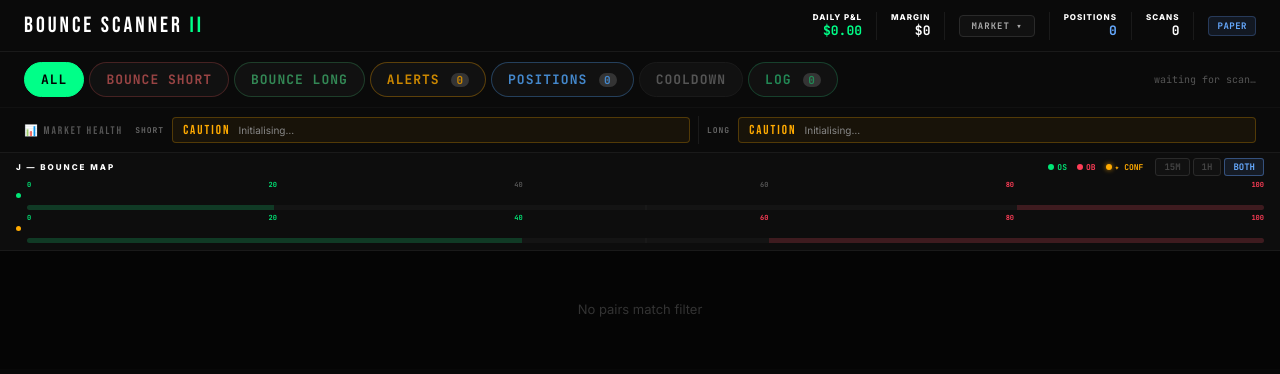
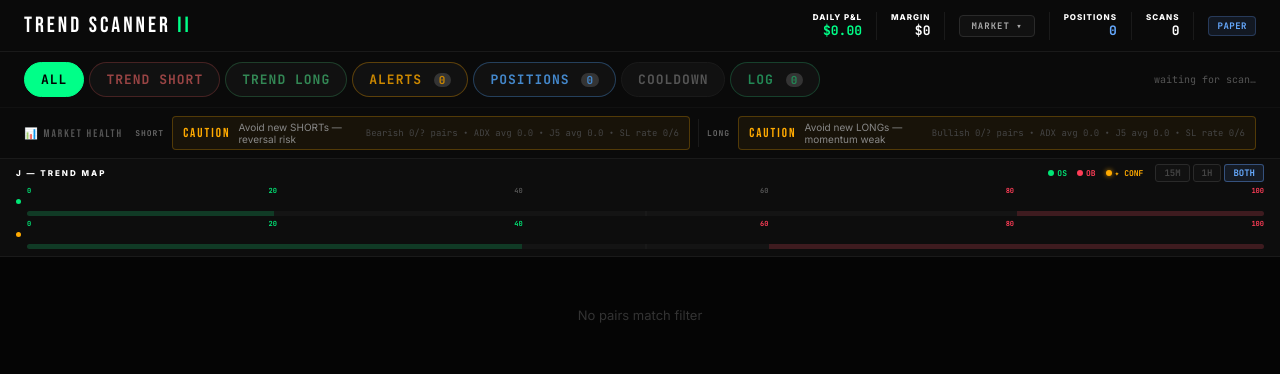
Before and after one commit to krishnanrvijay-afk/trend-scanner-deux, a FastAPI app: page / in a window 1280 px wide. Shown: the top 374 px of the page. Run offline with FastAPI, Linux system fonts and the light colour scheme; data that the repository does not hold is empty.

Commit message:
Fix title BOUNCE SCANNER to TREND SCANNER

```diff
--- a/static/dashboard.js
+++ b/static/dashboard.js
@@ -1,4 +1,4 @@
-/* ── Bounce Scanner II — dashboard.js ──────────────────────────────────────── */
+/* ── Trend Scanner II — dashboard.js ──────────────────────────────────────── */
 let STATE        = null;
 let activeFilter = 'ALL';
 let activeTab    = 'grid';
@@ -93,11 +93,43 @@ function updateScanStatus() {
 }
 
 // ── Master render ─────────────────────────────────────────────────────────────
+
+// ── Market Health strip ───────────────────────────────────────────────────────
+function renderMarketHealth() {
+  const mh = STATE?.market_health;
+  const colCls = st => 'mh-col mh-col-' + (st || 'caution').toLowerCase();
+  const rec = (st, side) => {
+    if (st === 'RUN')     return side === 'SHORT' ? 'TC and Trend SHORTs clear' : 'TC and Trend LONGs clear';
+    if (st === 'CAUTION') return side === 'SHORT' ? 'Avoid new SHORTs — reversal risk' : 'Avoid new LONGs — momentum weak';
+    if (st === 'HALT')    return 'No new entries — protect open positions';
+    return 'Initialising…';
+  };
+  const metStr = (isBear) => {
+    if (!mh) return '';
+    const n   = isBear ? (mh.bear_count ?? 0) : (mh.bull_count ?? 0);
+    const lbl = isBear ? 'Bearish' : 'Bullish';
+    const slN = Math.round((mh.sl_rate || 0) * 6);
+    return `${lbl} ${n}/${mh.total || '?'} pairs • ADX avg ${(mh.avg_adx||0).toFixed(1)} • J5 avg ${(mh.avg_j5||0).toFixed(1)} • SL rate ${slN}/6`;
+  };
+  const renderSide = (elId, status, side, isBear) => {
+    const el = document.getElementById(elId);
+    if (!el) return;
+    el.className = colCls(status);
+    el.innerHTML =
+      `<div class="mh-badge">${status || 'CAUTION'}</div>` +
+      `<div class="mh-rec">${rec(status, side)}</div>` +
+      `<div class="mh-metrics">${metStr(isBear)}</div>`;
+  };
+  renderSide('mh-short', mh?.short_status || 'CAUTION', 'SHORT', true);
+  renderSide('mh-long',  mh?.long_status  || 'CAUTION', 'LONG',  false);
+}
+
 function render() {
   renderHeader();
   updateNavCounts();
   updateScanStatus();
   renderBanner();
+  renderMarketHealth();
   if (activeTab === 'grid')   renderCards();
   if (activeTab === 'alerts') renderAlertsTab();
   if (activeTab === 'pos')    renderPositionsTab();
@@ -175,8 +207,8 @@ function renderCards() {
   const filtered = pairs.filter(p => {
     if (activeFilter === 'ALL')          return true;
     if (activeFilter === 'ALERTS')       return alerts.some(a => a.symbol === p.symbol);
-    if (activeFilter === 'BOUNCE_SHORT') return p.short_score === 4;
-    if (activeFilter === 'BOUNCE_LONG')  return p.long_score  === 4;
+    if (activeFilter === 'TREND_SHORT') return p.short_score === 4;
+    if (activeFilter === 'TREND_LONG')  return p.long_score  === 4;
     if (activeFilter === 'COOLDOWN')     return p.cooldown_short > 0 || p.cooldown_long > 0;
     return true;
   });
@@ -517,8 +549,8 @@ function buildAlertCard(a, trades, pairMap) {
 
   // ── Header badges ─────────────────────────────────────────────────────────
   const dirPill = isShort
-    ? '<span class="ac-dir dir-short">BOUNCE SHORT</span>'
-    : '<span class="ac-dir dir-long">BOUNCE LONG</span>';
+    ? '<span class="ac-dir dir-short">TREND SHORT</span>'
+    : '<span class="ac-dir dir-long">TREND LONG</span>';
   const tierCls = a.tier === 'HIGH_PROB' ? 'tp-high' : a.tier === 'STRONG' ? 'tp-strong' : 'tp-regular';
   const tierLbl = a.tier === 'HIGH_PROB' ? 'HIGH PROB' : a.tier === 'STRONG' ? 'STRONG' : 'REGULAR';
 
@@ -754,7 +786,7 @@ function buildPosCard(t, prices, pairStates) {
       <span class="pcv2-sym">${sym}</span>
       <span class="pcv2-dir" style="color:${dirCol};border-color:${dirCol}">${t.direction}</span>
       <span style="color:#ffaa00;font-size:13px;line-height:1">★</span>
-      <span class="pcv2-sig">Bounce</span>
+      <span class="pcv2-sig">Trend</span>
       <span style="font-size:11px;font-weight:700;color:${dirCol}">${cond}</span>
       ${score ? `<span class="pcv2-sc">${score}pts</span>` : ''}
     </div>
@@ -1390,7 +1422,7 @@ function _ovRender(pn, d) {
   let dirBadge = '';
   if (alert || state === 'IN_TRADE') {
     const dl = dir === 'LONG' ? 'pov-dir-l' : 'pov-dir-s';
-    dirBadge = `<span class="pov-badge ${dl}">BOUNCE ${dir||''}</span>`;
+    dirBadge = `<span class="pov-badge ${dl}">TREND ${dir||''}</span>`;
   }
   let confBadge = '';
   if (d.confluence_long || d.confluence_short)
--- a/templates/dashboard.html
+++ b/templates/dashboard.html
@@ -489,7 +489,7 @@
 <body>
 
 <div class="header">
-  <div class="logo">BOUNCE SCANNER <span>II</span></div>
+  <div class="logo">TREND SCANNER <span>II</span></div>
   <div class="header-right">
     <div class="hstat">
       <div class="hstat-label">DAILY P&L</div>
@@ -530,8 +530,8 @@
 <div class="nav-row">
   <div class="nav-pills">
     <div class="fp active"         data-tab="grid"    data-filter="ALL"          onclick="setNav(this)">ALL</div>
-    <div class="fp fp-short"        data-tab="grid"    data-filter="BOUNCE_SHORT" onclick="setNav(this)">BOUNCE SHORT</div>
-    <div class="fp fp-long"         data-tab="grid"    data-filter="BOUNCE_LONG"  onclick="setNav(this)">BOUNCE LONG</div>
+    <div class="fp fp-short"        data-tab="grid"    data-filter="TREND_SHORT" onclick="setNav(this)">TREND SHORT</div>
+    <div class="fp fp-long"         data-tab="grid"    data-filter="TREND_LONG"  onclick="setNav(this)">TREND LONG</div>
     <div class="fp tab-alerts"     data-tab="alerts"  data-filter=""             onclick="setNav(this)">ALERTS <span class="fp-count" id="nav-alert-count">0</span></div>
     <div class="fp tab-pos"        data-tab="pos"     data-filter=""             onclick="setNav(this)">POSITIONS <span class="fp-count" id="nav-pos-count">0</span></div>
     <div class="fp"                data-tab="grid"    data-filter="COOLDOWN"     onclick="setNav(this)">COOLDOWN</div>
@@ -563,7 +563,7 @@
 <!-- ── J15M OPPORTUNITY BANNER ── -->
 <div id="j15m-banner">
   <div class="jb-header">
-    <span class="jb-title">J — BOUNCE MAP</span>
+    <span class="jb-title">J — TREND MAP</span>
     <div class="jb-header-right">
       <div class="jb-legend">
         <span class="jb-leg jb-leg-green"><span class="jb-ldot" style="background:#00e676"></span>OS</span>
```
